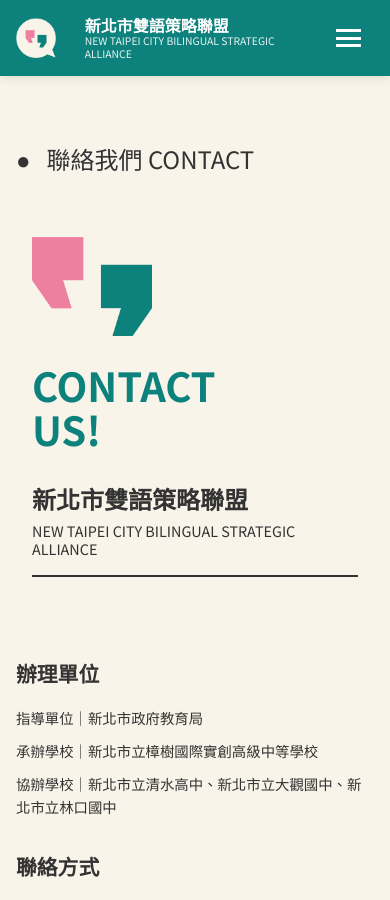
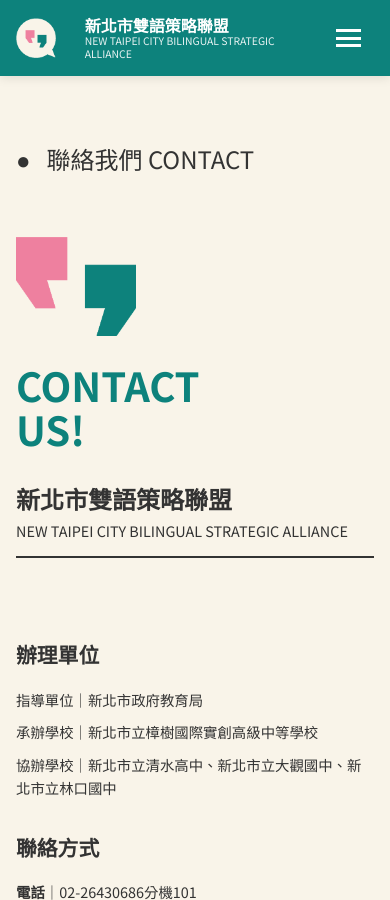
Before and after one commit to ntpc-bsa/ntpc-bsa.github.io, a Jekyll site: the page built from contact.html, in a window 390 px wide and 900 px high. Built offline with Jekyll 4.4.1, drawn with Linux system fonts in a browser that asks for light colours; some web fonts are replaced.

Commit message:
Force left alignment for contact page mobile layout with !important

```diff
--- a/assets/css/style.css
+++ b/assets/css/style.css
@@ -1245,83 +1245,98 @@
         display: none;
     }
 
-    /* 聯絡頁面對齊優化 */
+    /* 聯絡頁面對齊優化 - 強制左對齊 */
+    .contact-hero {
+        text-align: left !important;
+    }
+
+    .contact-hero .section-container {
+        padding: 0 1rem !important;
+        text-align: left !important;
+    }
+
     .contact-hero-content {
-        flex-direction: column;
-        align-items: flex-start;
-        text-align: left;
-        padding: 0 1rem;
+        flex-direction: column !important;
+        align-items: flex-start !important;
+        text-align: left !important;
+        padding: 0 !important;
     }
 
     .contact-main-content {
-        text-align: left;
-        width: 100%;
+        text-align: left !important;
+        width: 100% !important;
     }
 
     .contact-title {
-        text-align: left;
-        line-height: 1.1;
+        text-align: left !important;
+        line-height: 1.1 !important;
     }
 
     .contact-icon {
-        margin-bottom: 1rem;
+        margin-bottom: 1rem !important;
     }
 
     .contact-org-header {
-        text-align: left;
-        margin-top: 1.5rem;
-        border-bottom: 2px solid var(--text-dark);
-        padding-bottom: 1rem;
+        text-align: left !important;
+        margin-top: 1.5rem !important;
+        border-bottom: 2px solid var(--text-dark) !important;
+        padding-bottom: 1rem !important;
     }
 
     .org-main-title {
-        text-align: left;
-        margin-bottom: 0.5rem;
+        text-align: left !important;
+        margin-bottom: 0.5rem !important;
     }
 
     .org-subtitle {
-        text-align: left;
-        margin: 0;
+        text-align: left !important;
+        margin: 0 !important;
     }
 
-    /* 聯絡資訊區塊對齊 */
+    /* 聯絡資訊區塊對齊 - 強制左對齊 */
+    .contact-info-section {
+        text-align: left !important;
+    }
+
     .contact-info-section .section-container {
-        padding: 0 1rem;
+        padding: 0 1rem !important;
+        text-align: left !important;
     }
 
     .contact-details {
-        margin: 0;
-        padding: 0;
+        margin: 0 !important;
+        padding: 0 !important;
+        text-align: left !important;
     }
 
     .contact-org {
-        text-align: left;
-        margin-bottom: 2rem;
+        text-align: left !important;
+        margin-bottom: 2rem !important;
     }
 
     .org-title {
-        text-align: left;
-        margin-bottom: 1rem;
+        text-align: left !important;
+        margin-bottom: 1rem !important;
     }
 
     .org-item {
-        text-align: left;
-        margin-bottom: 0.6rem;
+        text-align: left !important;
+        margin-bottom: 0.6rem !important;
     }
 
     .contact-method {
-        text-align: left;
-        margin-top: 1.5rem;
+        text-align: left !important;
+        margin-top: 1.5rem !important;
     }
 
     .method-title {
-        text-align: left;
-        margin-bottom: 1rem;
+        text-align: left !important;
+        margin-bottom: 1rem !important;
     }
 
     .method-item {
-        text-align: left;
-        margin-bottom: 0.6rem;
+        text-align: left !important;
+        margin-bottom: 0.6rem !important;
     }
 
     /* 頁腳優化 */
```
